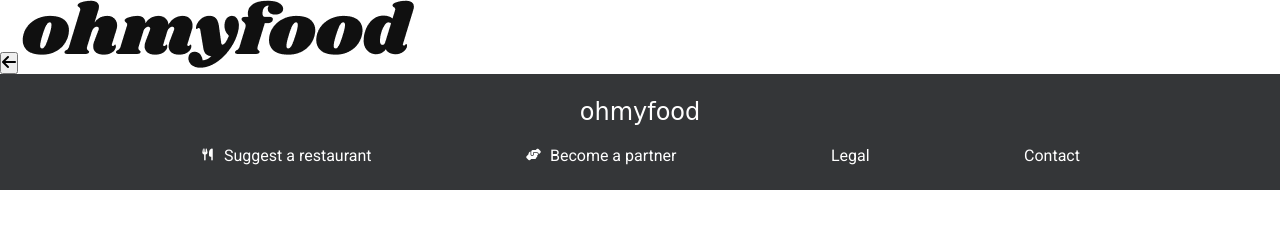
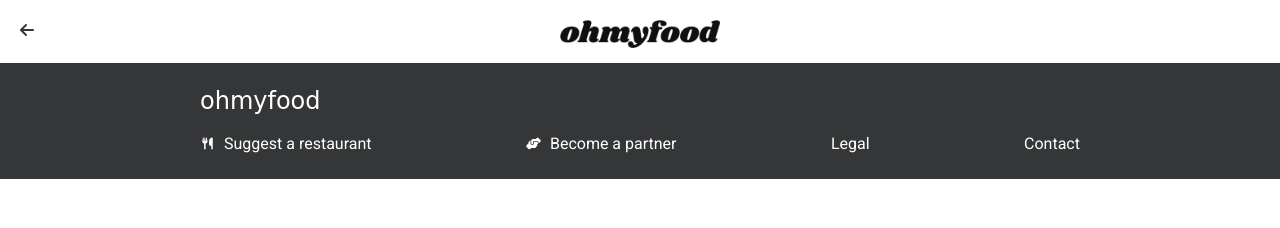
Before and after one commit to ArronWilcock/Project3, a website: page thefullpalette.html in a window 1280 px wide. Drawn offline with Linux system fonts and the light colour scheme; a web font is replaced by a local one.

```diff
--- a/scss/layouts/_footer.scss
+++ b/scss/layouts/_footer.scss
@@ -15,7 +15,6 @@
         font-weight: weight(regular);
 
         @include desktop {
-            align-self: center;
             font-size: 24px
         }
 
--- a/scss/layouts/_header.scss
+++ b/scss/layouts/_header.scss
@@ -9,7 +9,7 @@
         width: 160px;
     }
 
-    &__back {
+    &__btn {
         position: absolute;
         align-self: center;
         left: 20px;
--- a/scss/pages/_home.scss
+++ b/scss/pages/_home.scss
@@ -1,3 +1,8 @@
+main {
+    @include flexBox(column);
+}
+
+
 .location {
     @include flexCentered(row);
     background-color: $light-accent;
@@ -6,11 +11,23 @@
     font-weight: weight(bold);
     box-shadow: inset 0 5px 5px -5px black;
 
+    @include tablet {
+        width: 375px;
+        align-self: center;
+        border-radius: 25px;
+    }
+    @include desktop {
+        width: 375px;
+        align-self: center;
+        border-radius: 25px;
+    }
+
     &__icon {
         margin-right: 15px;
 
     }
 }
+
 .information {
     @include flexBox(column);
 
@@ -20,6 +37,7 @@
     }
 
 }
+
 .explore {
     @include flexCentered(column);
     background-color: $lightest-accent;
@@ -41,34 +59,38 @@
         margin: 20px;
         border-radius: 25px;
     }
+
     @include desktop {
         margin: 20px;
         border-radius: 25px;
     }
 }
-.how{
+
+.how {
     margin-bottom: 70px;
 
 
     &__title {
         padding: 40px 15px 25px;
 
-        @include desktop{
+        @include desktop {
             padding: 15px;
             text-align: center
         }
     }
 }
+
 .method {
     @include flexCentered(column);
     gap: 20px;
     margin: 0 20px 0 32px;
 
-    @include desktop{
+    @include desktop {
         flex-direction: row;
         gap: 50px;
     }
 }
+
 .method-card {
     position: relative;
     @include flexBox(row);
@@ -94,15 +116,18 @@
         background-color: $primary-color;
         font-size: 12px;
     }
+
     &__123 {
         position: absolute;
         top: 30%;
         left: 35%;
     }
+
     &__text {
         font-weight: weight(bold);
         margin-left: 10px;
     }
+
     &__icon {
         color: $dark-accent;
 
@@ -110,7 +135,8 @@
             color: $primary-color;
         }
     }
-    @include desktop{
+
+    @include desktop {
         padding: 20px 30px;
     }
 
@@ -118,7 +144,8 @@
 
 
 }
-.restaurants{
+
+.restaurants {
     @include flexBox(column);
     justify-content: center;
     align-items: center;
@@ -126,15 +153,17 @@
     padding: 50px 20px 65px;
 
 
-    &__title{
+    &__title {
         align-self: flex-start;
         margin-bottom: 20px;
     }
-    @include tablet{
+
+    @include tablet {
         margin: 20px;
         border-radius: 25px;
     }
-    @include desktop{
+
+    @include desktop {
         margin: 20px;
         border-radius: 25px;
     }
@@ -149,6 +178,7 @@
         justify-content: space-around;
         gap: 30px;
     }
+
     @include desktop {
         flex-flow: row wrap;
         gap: 30px;
--- a/thefullpalette.html
+++ b/thefullpalette.html
@@ -18,15 +18,15 @@
     <title>Menu-The Full Palette</title>
   </head>
   <body>
-    <header class="header">
-      <button onclick="history.back()" class="header__btn">
-        <i class="fa-solid fa-arrow-left header__icon--menu"></i>
+    <header class="menu-header">
+     <a href="/index.html" class="menu-header__btn">
+        <i class="fa-solid fa-arrow-left menu-header__icon--menu"></i>
+      </a>
 
-      </button>
       <img
         src="/images/ohmyfood.png"
         alt="oh my food logo"
-        class="header__logo--menu"
+        class="menu-header__logo"
       />
     </header>
     <footer class="footer">
```
Also changed, not shown: bastille.html (+13 -4 lines), legourmand.html (+5 -5 lines), theenchantedplate.html (+5 -5 lines), css/main.css, scss/components/_menu-placeholder.scss (added), scss/pages/_menu.scss (added), 1 other file.
